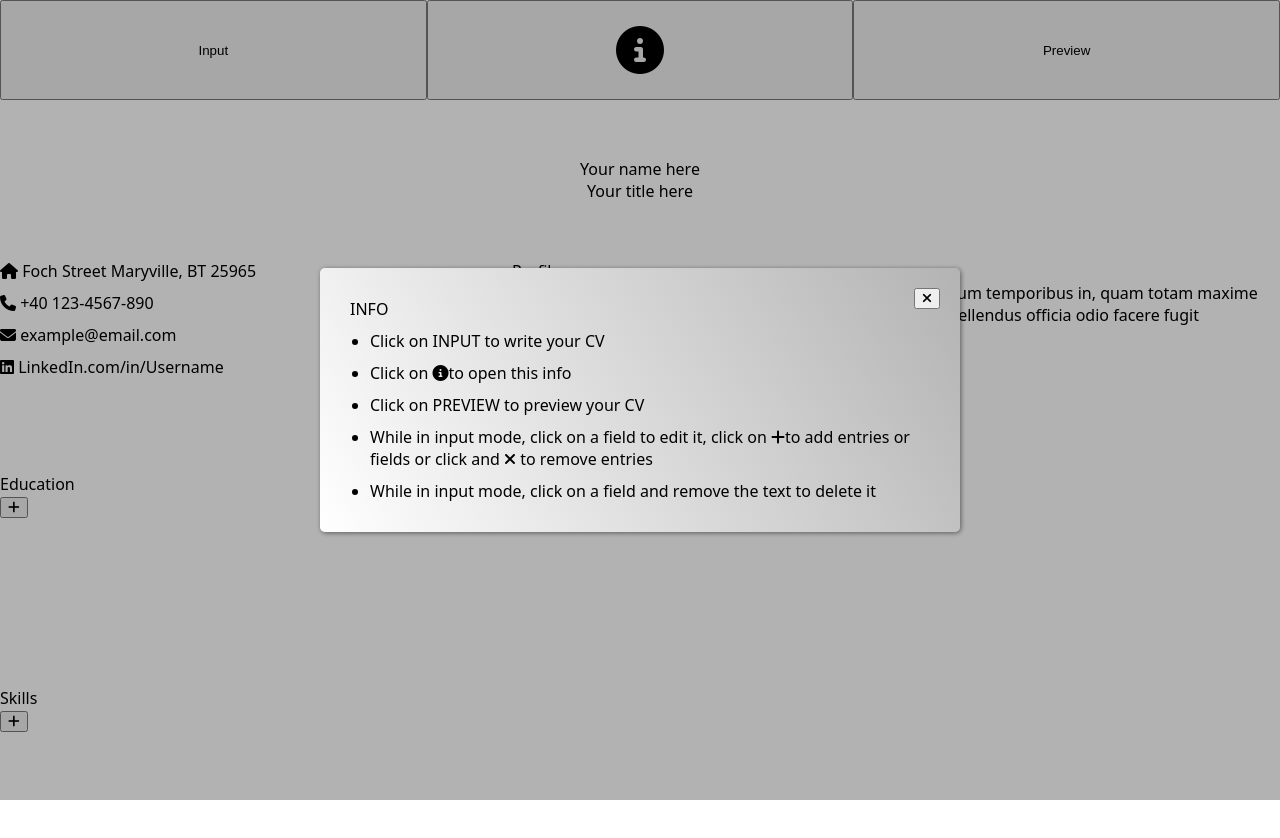
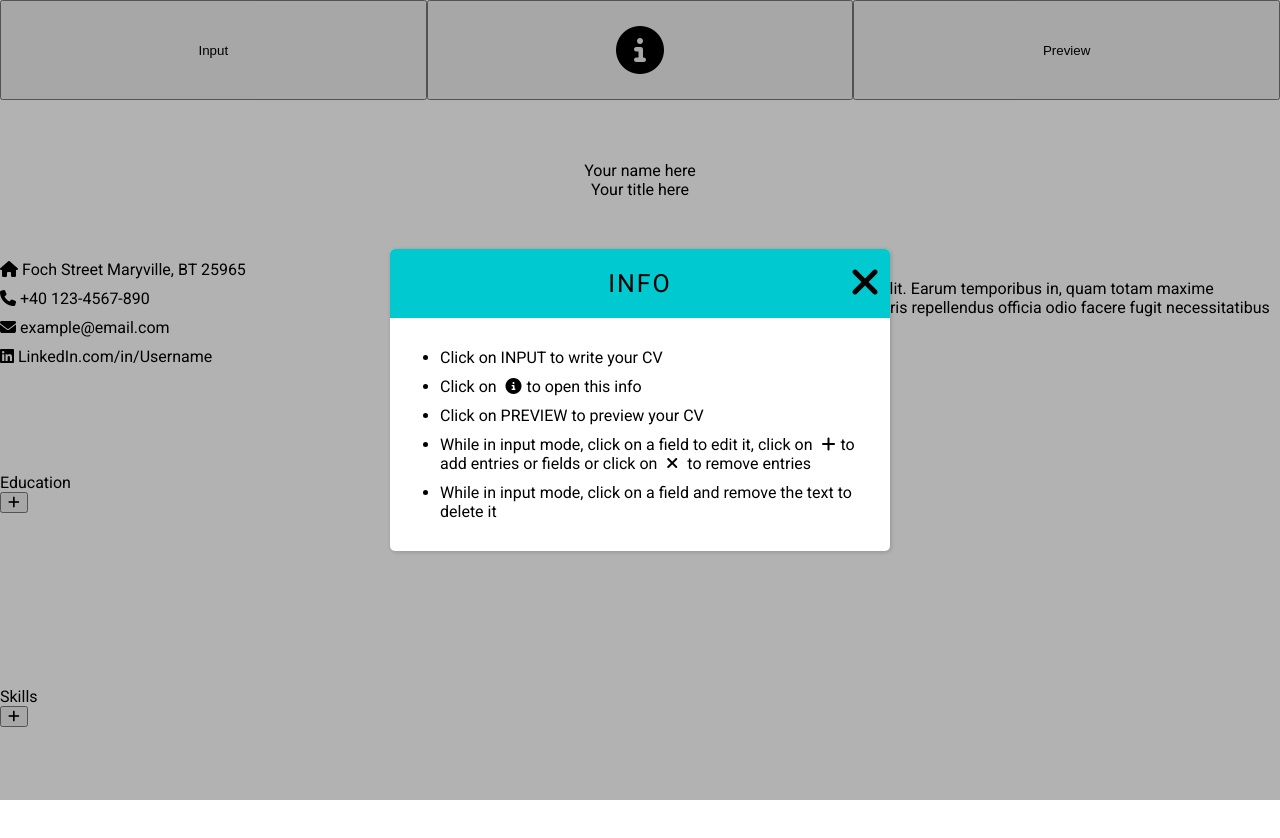
Before and after one commit to alleizon/cv-application, a React (Create React App) app: page / in a window 1280 px wide. Both pictures are taken after a click on the button 640 px from the left and 50 px from the top of the page. Shown: the top 838 px of the page. Built offline with nearby package versions, Linux system fonts and the light colour scheme.

Commit message:
added info modal animation + text

```diff
--- a/public/index.html
+++ b/public/index.html
@@ -11,6 +11,11 @@
       content="Web site created using create-react-app"
     />
     <link rel="apple-touch-icon" href="%PUBLIC_URL%/logo192.png" />
+
+    <link rel="preconnect" href="https://fonts.googleapis.com">
+    <link rel="preconnect" href="https://fonts.gstatic.com" crossorigin>
+    <link href="https://fonts.googleapis.com/css2?family=Roboto&display=swap" rel="stylesheet">
+
     <!--
       manifest.json provides metadata used when your web app is installed on a
       user's mobile device or desktop. See https://developers.google.com/web/fundamentals/web-app-manifest/
--- a/src/components/BodyLeft/Skills/Skills.js
+++ b/src/components/BodyLeft/Skills/Skills.js
@@ -55,7 +55,6 @@ export default class Skills extends Component {
   }
 
   handleSubmit(value) {
-    console.log(value);
     if (!value) {
       this.setState({ showForm: false });
       return;
--- a/src/components/InfoButton.js
+++ b/src/components/InfoButton.js
@@ -9,19 +9,38 @@ export default class InfoButton extends Component {
     };
     this.button = this.props.button;
     this.showModal = this.showModal.bind(this);
+    this.closeModal = this.closeModal.bind(this);
+  }
+
+  closeModal(e) {
+    if (e.target.id !== "modal-wrapper" && e.currentTarget.tagName !== "BUTTON")
+      return;
+    this.setState({ modal: false });
+    document.querySelector("#info-modal").classList.remove("active");
   }
 
   showModal() {
-    this.setState({ modal: !this.state.modal });
+    this.setState({ modal: true });
+    setTimeout(() => {
+      document.querySelector("#info-modal").classList.add("active");
+    }, 0);
   }
 
   render() {
     return (
       <>
-        {this.state.modal && (
-          <ModalWrapper onClick={this.showModal}>
-            <Modal>
-              <h1>INFO</h1>
+        <ModalWrapper
+          id="modal-wrapper"
+          $display={this.state.modal}
+          onClick={this.closeModal}
+        >
+          <Modal id="info-modal">
+            <H1>
+              INFO{" "}
+              <CloseButton onClick={this.closeModal}>
+                <i className="fa-solid fa-xmark"></i>{" "}
+              </CloseButton>
+            </H1>
             <Ul>
               <li>Click on INPUT to write your CV</li>
               <li>
@@ -32,7 +51,7 @@ export default class InfoButton extends Component {
               <li>
                 While in input mode, click on a field to edit it, click on{" "}
                 <i className="fa-solid fa-plus"></i>
-                  to add entries or fields or click and{" "}
+                to add entries or fields or click on{" "}
                 <i className="fa-solid fa-xmark"></i> to remove entries
               </li>
               <li>
@@ -40,12 +59,9 @@ export default class InfoButton extends Component {
                 delete it
               </li>
             </Ul>
-              <CloseButton onClick={this.showModal}>
-                <i className="fa-solid fa-xmark"></i>{" "}
-              </CloseButton>
           </Modal>
         </ModalWrapper>
-        )}
+
         <this.button onClick={this.showModal} className="control">
           <i
             style={{ fontSize: "3rem" }}
@@ -59,8 +75,28 @@ export default class InfoButton extends Component {
 
 const CloseButton = styled.button`
   position: absolute;
-  top: 20px;
-  right: 20px;
+  height: 100%;
+  top: 0;
+  right: 0;
+  width: 50px;
+  font-size: 40px;
+  background-color: transparent;
+  border: 1px solid transparent;
+  transition: all 0.2s ease-in-out;
+
+  &:hover {
+    background-color: rgb(0 130 135);
+  }
+`;
+
+const H1 = styled.h1`
+  padding: 20px;
+  font-size: 25px;
+  text-align: center;
+  letter-spacing: 2px;
+  background-color: rgb(0 201 208);
+  border-radius: 5px 5px 0 0;
+  position: relative;
 `;
 
 const Modal = styled.div`
@@ -68,26 +104,35 @@ const Modal = styled.div`
   z-index: 100;
   top: 50%;
   left: 50%;
-  transform: translate(-50%, -50%);
-  background: linear-gradient(240deg, #b3b3b3, #ffffff);
-  padding: 30px;
+  background-color: white;
   border-radius: 5px;
-  box-shadow: 1px 1px 5px #0000007d;
+  box-shadow: 1px 1px 5px #00000030;
+  max-width: 500px;
+  transition: all 0.1s ease-in-out;
+  transform: translate(-50%, -50%) scale(0.5);
+
+  &.active {
+    transform: translate(-50%, -50%) scale(1);
+  }
 `;
 
 const Ul = styled.ul`
   display: flex;
   flex-direction: column;
-  margin-top: 10px;
   gap: 10px;
-  margin-left: 20px;
+  padding: 30px 30px 30px 50px;
   list-style: disc;
+
+  i {
+    margin: 0px 5px;
+  }
 `;
 
 const ModalWrapper = styled.div`
   position: fixed;
   height: 100vh;
   width: 100vw;
-  z-index: 99;
+  z-index: 50;
   background-color: #0000004d;
+  ${({ $display }) => ($display ? "display:block" : "display:none")}
 `;
--- a/src/index.css
+++ b/src/index.css
@@ -2,8 +2,13 @@
 
 :root {
   font-size: 16px;
-  font-family: system-ui, -apple-system, BlinkMacSystemFont, 'Segoe UI', Roboto, Oxygen, Ubuntu, Cantarell, 'Open Sans', 'Helvetica Neue', sans-serif;
+  font-family: 'Roboto', system-ui, -apple-system, BlinkMacSystemFont, 'Segoe UI', Roboto, Oxygen, Ubuntu, Cantarell, 'Open Sans', 'Helvetica Neue', sans-serif;
   box-sizing: border-box;
+  --gray-color: rgba(94, 94, 94, 0.507);
+}
+
+html * {
+  box-sizing: border-box !important;
 }
 
 button.hide {
```
Lines whose indentation alone changed are shown as unchanged.
